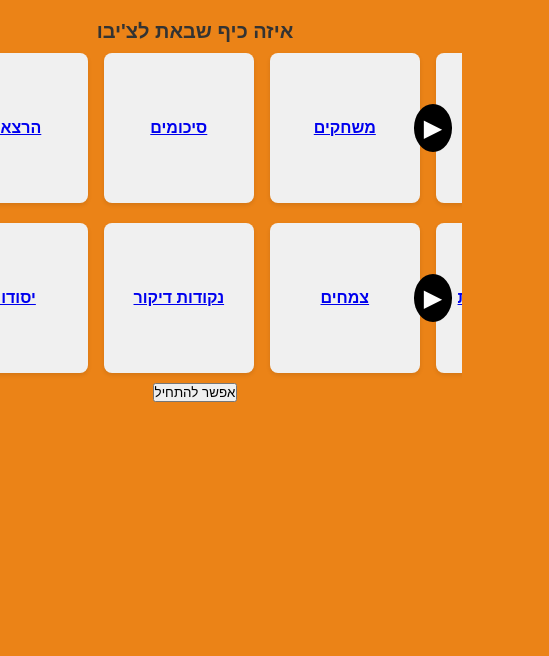
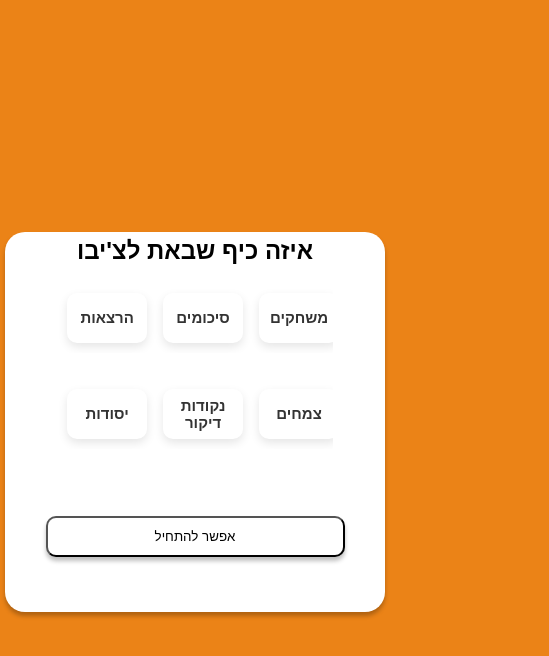
Before and after one commit to elisheva651/Chibo, a Next.js app: page / in a window 390 px wide. Shown: the top 656 px of the page, 549 px wide, since content can reach past the window. Built offline with nearby package versions, Linux system fonts and the light colour scheme.

Commit message:
css changes

```diff
--- a/src/pages/Games/MemGameStart.js
+++ b/src/pages/Games/MemGameStart.js
@@ -113,18 +113,16 @@ const MemoryGame = () => {
 
         </div>
 
-      ):(<div className="game-board">
+      ):(<div className="memory-board">
         {shuffledPlants.map((plant, index) => (
           <div
             key={index}
-            className={`card ${flippedCards.includes(index) || matchedCards.includes(index) ? 'flipped' : ''}`}
+            className={`category-box memory-card ${flippedCards.includes(index) || matchedCards.includes(index) ? 'flipped' : ''}`}
             onClick={() => handleCardClick(index)}
           >
               {flippedCards.includes(index) || matchedCards.includes(index)
                 ? plant.content // Show content (either plant name or tifkud)
                 : ':)'} {/* Placeholder when the card is not flipped */}
-
-              {/* {plant.type === 'name' ? plant.content : ''} */}
 
           </div>
         ))}
--- a/src/pages/Scroll_Options.js
+++ b/src/pages/Scroll_Options.js
@@ -23,10 +23,7 @@ function Scroll_Options({options}) {
 
   return (
     <div className="categories-container">
-        <button className="scroll-button left" onClick={() => scroll('left')}>
-        ◀
-      </button>
-      <div className="categories-list" ref={scrollRef}>
+      <div className='categories-list' ref={scrollRef}>
       {arr_options?.map(([hebrew, english], index) => {
         const targetPath = `/ways_to_learn/${english}`;
 
@@ -36,11 +33,6 @@ function Scroll_Options({options}) {
           </Link>
       )})}
       </div>
-
-      <button className="scroll-button right" onClick={() => scroll('right')}>
-        ▶
-      </button>
-
     </div>
   );
 };
--- a/src/pages/index.js
+++ b/src/pages/index.js
@@ -12,12 +12,13 @@ export default function Home() {
 
   return (
     <div className='App'>
-      <div className="welcome-square">
+      <div className="card">
         <h1 className="welcome-text">איזה כיף שבאת לצ'יבו</h1>
-      </div>
+
       <Scroll_Options options={ways_to_learn}/>
       <Scroll_Options options={categories}/>
       <button className='welcome-square'>אפשר להתחיל</button>
+      </div>
 
 
 
--- a/src/pages/ways_to_learn/Games.js
+++ b/src/pages/ways_to_learn/Games.js
@@ -8,9 +8,9 @@ const Games = () => {
 
   return (
   <div className="App">
-    <div className="categories-container">
+    <div className="card">
 
-      <div className="categories-list" style={{display: 'flex', flexWrap: 'wrap'}} >
+      <div className="categories-container" style={{display: 'flex', flexWrap: 'wrap'}} >
       {games?.map(([hebrew, english], index) => {
         const targetPath = `/Games/${english}`;
 
--- a/src/styles/globals.css
+++ b/src/styles/globals.css
@@ -5,97 +5,7 @@ body {
 /* styles/globals.css */
 
 
-/* App-level styles */
-.App {
-  background: #EB8317; /* Orange background */
-  min-height: 100vh;
-  /* display: flex;  */
-  /*justify-content: center;
-  align-items: center;
-  padding: 20px;
-  overflow-y: auto; */
-}
-
-.App-Mem{
-  background: #EB8317; /* Orange background */
-  min-height: 100vh;
-  display: flex;
-  justify-content: center;
-  align-items: center;
-  padding: 20px;
-  overflow-y: auto;
-}
-/* Top settings container */
-.top-mem-game-setting {
-  font-family: 'Roboto', sans-serif; /* Custom font (or use a default font like Arial) */
-  font-weight: bold; /* Make it bold */
-  font-size: 24px; /* Adjust font size as needed */
-  background-color: white; /* White background for the settings container */
-  padding: 20px; /* Space inside the container */
-  border-radius: 8px; /* Rounded corners */
-  box-shadow: 0 4px 10px rgba(0, 0, 0, 0.1); /* Subtle shadow */
-  width: 100%;
-  max-width: 500px; /* Limit the width */
-  text-align: right; /* Align text to the right */
-}
-
-/* Title and section headers */
-.top-mem-game-setting h2, .top-mem-game-setting p {
-  margin: 0; /* Remove default margin */
-  padding: 0; /* Remove default padding */
-  font-size: 18px; /* Set text size */
-  font-weight: bold; /* Make text bold */
-  margin-bottom: 12px; /* Space below headings */
-}
-
-/* Spacing between form elements */
-.top-mem-game-setting label,
-.top-mem-game-setting select,
-.top-mem-game-setting input[type="checkbox"] {
-  display: block; /* Make each form element appear on a new line */
-  margin-bottom: 12px; /* Space below form elements */
-  font-size: 16px; /* Slightly smaller text for form controls */
-}
-
-/* Button styling */
-.top-mem-game-setting button {
-  background-color: #EB8317; /* Match the App background color */
-  color: white; /* White text */
-  padding: 10px 20px; /* Add padding inside the button */
-  border: none; /* Remove default border */
-  border-radius: 4px; /* Rounded corners for button */
-  font-size: 16px; /* Set button text size */
-  cursor: pointer; /* Pointer cursor on hover */
-  width: 100%; /* Make the button take full width of container */
-  box-sizing: border-box; /* Include padding in width */
-}
-
-.top-mem-game-setting button:hover {
-  background-color: #e07a1c; /* Slightly darker orange on hover */
-}
-
-/* Styling for checkboxes */
-.top-mem-game-setting input[type="checkbox"] {
-  margin-right: 10px; /* Space between checkbox and label */
-}
-
-/* Styling for the dropdown options */
-.dropdown-options {
-  margin-bottom: 12px; /* Add space below the checkbox group */
-}
-
-.dropdown-option {
-  right:0;
-  margin-bottom: 8px; /* Space between checkboxes */
-}
-
-.dropdown-option label {
-  padding-right: 30px;
-
-  word-wrap: break-word;
-}
-
-/* Styling the square container */
+/* General reset for margin and padding */
 * {
   margin: 0;
   padding: 0;
@@ -142,11 +52,11 @@ body, html {
 /* Scrollable Wrapper for Options */
 .scroll-wrapper {
   width: 100%;
+  height: 100%;
   max-width: 360px;
   padding: 10px;
   overflow-y: auto;
   margin-bottom: 40px; /* Space for button */
-  max-height: 300px; /* Limit height for scrollable area */
 }
 
 /* Start Button */
@@ -197,6 +107,50 @@ body, html {
   }
 }
 
+
+.App-Mem{
+  background: #EB8317; /* Orange background */
+  min-height: 100vh;
+  display: flex;
+  justify-content: center;
+  align-items: center;
+  padding: 20px;
+  overflow-y: auto;
+}
+
+
+/* Styling the square container */
+.welcome-square {
+
+  width: 299px;
+  height: 198px;
+  background-color: white;
+  display: flex;
+  justify-content: center;
+  align-items: center;
+  border-radius: 10px;  /* Optional rounded corners */
+  box-shadow: 0px 4px 10px rgba(0, 0, 0, 0.2); /* Subtle shadow effect */
+  margin: 50px auto;  /* Center the square on the page */
+
+
+  /* Rectangle 4 */
+
+  /* position: absolute; */
+  left: 46px;
+  top: 74px;
+  box-shadow: 0px 4px 4px rgba(0, 0, 0, 0.25);
+
+}
+
+/* Styling the welcome text */
+.welcome-text {
+  font-size: 24px;
+  color: black;
+  font-family: 'Arial', sans-serif;
+  text-align: center;
+  margin: 0;
+}
+
 .ways-to-learn{
   width: 75px;
   height: 75px;
@@ -228,8 +182,15 @@ body, html {
   align-items: center;
   position: relative;
   width: 80%; /* Adjust as needed */
-  margin: 0 auto;
+  height: 100%;
+  overflow-x: auto; /* Horizontal scroll */
+  gap: 16px; /* Space between squares */
+  padding: 10px;
+
   overflow: hidden; /* Prevent content overflow */
+  scroll-behavior: smooth;
+  scrollbar-width: none; /* Hide scrollbar for Firefox */
+
 }
 
 /* Horizontal scroll container for categories */
@@ -237,7 +198,7 @@ body, html {
   display: flex;
   gap: 16px; /* Space between squares */
   overflow-x: auto; /* Horizontal scroll */
-  scroll-behavior: smooth; /* Smooth scrolling */
+   /* Smooth scrolling */
   padding: 10px;
   width: 100%;
   scrollbar-width: none; /* Hide scrollbar for Firefox */
@@ -249,44 +210,180 @@ body, html {
 
 /* Category box styling */
 .category-box {
-  min-width: 150px;
-  height: 150px;
+  flex-shrink: 0;        /* Prevent items from shrinking */
+  width: 200px;          /* Set width for each box */
+  height: 150px;         /* Set height for each box (adjust as needed) */
+  background-color: #fff;  /* Set background color */
+  color: #333;           /* Text color */
+  border-radius: 10px;   /* Rounded corners */
   display: flex;
+  justify-content: center;
   align-items: center;
-  justify-content: center;
-  background-color: #f0f0f0;
-  border-radius: 8px;
-  font-weight: bold;
-  text-align: center;
-  box-shadow: 0 2px 4px rgba(0, 0, 0, 0.1);
-  flex-shrink: 0; /* Prevent shrinking when scrolling */
+  text-decoration: none; /* Remove underline from Link */
+  font-size: 18px;       /* Text size for the category */
+  font-weight: bold;     /* Make text bold */
+  box-shadow: 0px 4px 10px rgba(0, 0, 0, 0.1); /* Optional box-shadow for depth */
+  transition: background-color 0.3s ease; /* Smooth background color change on hover */
 }
 
-/* Scroll buttons on the left and right */
-.scroll-button {
-  background-color: black;
-  color: white;
-  border: none;
-  cursor: pointer;
-  padding: 10px;
-  font-size: 24px;
-  position: absolute;
-  top: 50%;
-  transform: translateY(-50%);
-  z-index: 1;
-  border-radius: 50%;
+@media (max-width: 768px) {
+  .category-box {
+    width: 150px;          /* Set width for each box */
+    height: 110px;
+    font-size: 16px;
+  }
 }
 
-.scroll-button.left {
-  left: 10px;
+@media (max-width: 480px) {
+  .category-box {
+    width: 80px;          /* Set width for each box */
+    height: 50px;
+    font-size: 15px;
+  }
 }
 
-.scroll-button.right {
-  right: 10px;
+.card {
+  display: flex;
+  flex-direction: column;
+  align-items: center;
+  justify-content: flex-start;
+  gap: 20px;
+  width: 80%;
+  padding: 20px;
+  max-height: 80vh; /* Limit height to 80% of the viewport */
+  overflow-y: auto; /* Allow scrolling when content overflows */
+  margin: 20px 0; /* Margin to add space above and below */
+  box-sizing: border-box;
+
+
 }
 
-/* Rectangle 4 */
+@media (max-width: 768px) {
+  .card {
+    padding: 10px;
+    max-height: 60vh; /* Adjust max height on smaller screens */
+    gap: 15px; /* Optional: Reduce the gap for smaller screens */
+  }
+}
 
+@media (max-width: 480px) {
+  .card {
+    padding: 5px;
+    max-width: 45vh;
+    max-height: 50vh; /* Adjust max height even further */
+    gap: 10px; /* Optional: Reduce the gap more */
+  }
+}
+
+
+.category-box.memory-card {
+  width: 100%;
+  padding: 50px;
+}
+
+
+@media (max-width: 768px) {
+  .category-box.memory-card {
+    width: 100%;
+    padding: 20px;
+    max-height: 80vh;
+  }
+}
+
+@media (max-width: 480px) {
+  .category-box.memory-card {
+    width: 100%;
+    padding: 35px;
+    max-height: 40vh;
+
+  }
+}
+
+.memory-board {
+  display: grid;
+  grid-template-columns: repeat(auto-fit, minmax(150px, 1fr));  /* 4 columns in grid */
+  grid-gap: 16px;  /* space between grid items */
+  width: 90vw;
+  max-width: 80vw;  /* Max width of the board */
+  margin: 40px auto;
+  padding: 16px;
+  background-color: #f7f7f7;
+  border-radius: 12px;
+  box-shadow: 0 0 20px rgba(0, 0, 0, 0.1);
+}
+
+
+@media (max-width: 768px) {
+  .memory-board {
+    grid-template-columns: repeat(auto-fit, minmax(120px, 1fr)); /* Adjust card size on smaller screens */
+    gap: 15px; /* Optional: Reduce the gap */
+    padding: 10px;
+
+  }
+}
+
+@media (max-width: 480px) {
+  .memory-board {
+    grid-template-columns: repeat(auto-fit, minmax(70px, 1fr)); /* Further reduce card size */
+    gap: 10px; /* Reduce the gap more */
+    padding: 50px;
+    max-height: 100vh;
+  }
+}
+
+
+
+.mem-game-card {
+  background-color: white;
+  display: flex;
+  flex-direction: column;
+  align-items: center;
+  justify-content: flex-start;
+  gap: 20px;
+  width: 80%;
+  padding: 20px;
+  max-height: 80vh; /* Limit height to 80% of the viewport */
+  overflow-y: auto; /* Allow scrolling when content overflows */
+  margin: 20px 0; /* Margin to add space above and below */
+  box-sizing: border-box;
+
+
+}
+
+@media (max-width: 768px) {
+  .mem-game-card {
+    padding: 10px;
+    max-height: 60vh; /* Adjust max height on smaller screens */
+    gap: 15px; /* Optional: Reduce the gap for smaller screens */
+  }
+}
+
+@media (max-width: 480px) {
+  .mem-game-card {
+    padding: 5px;
+    max-width: 45vh;
+    max-height: 50vh; /* Adjust max height even further */
+    gap: 10px; /* Optional: Reduce the gap more */
+  }
+}
+
+
+select {
+  width: 100%;
+  padding: 8px;
+  border: 1px solid #ccc;
+  border-radius: 4px;
+}
+
+
+.card-media{
+  object-fit: contain; /* Ensures the image maintains its aspect ratio without covering content*/
+  height: auto;       /* Automatically adjust the height to maintain aspect ratio*/
+  max-height: 25vh;    /* Limit the height to 50% of the viewport height (adjust as necessary)*/
+  max-width: 25vh;        /* Make sure the image fills its container's width*/
+  /* Responsive height adjustment (optional based on breakpoints)*/
+
+}
 
 
 .rec2-setting-mem-game{
```
Also changed, not shown: src/pages/Games/Memory.js (+17 -21 lines).
